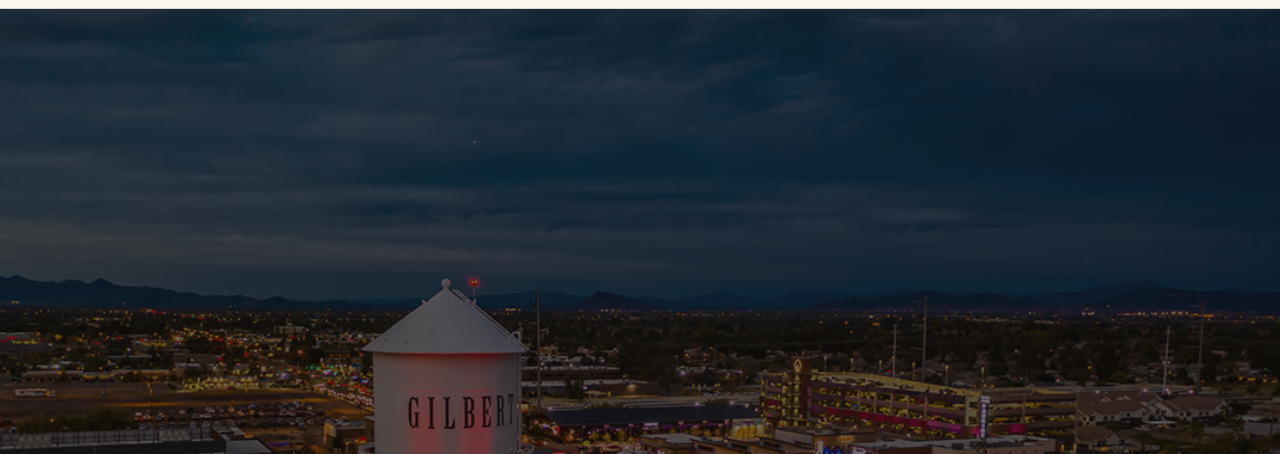
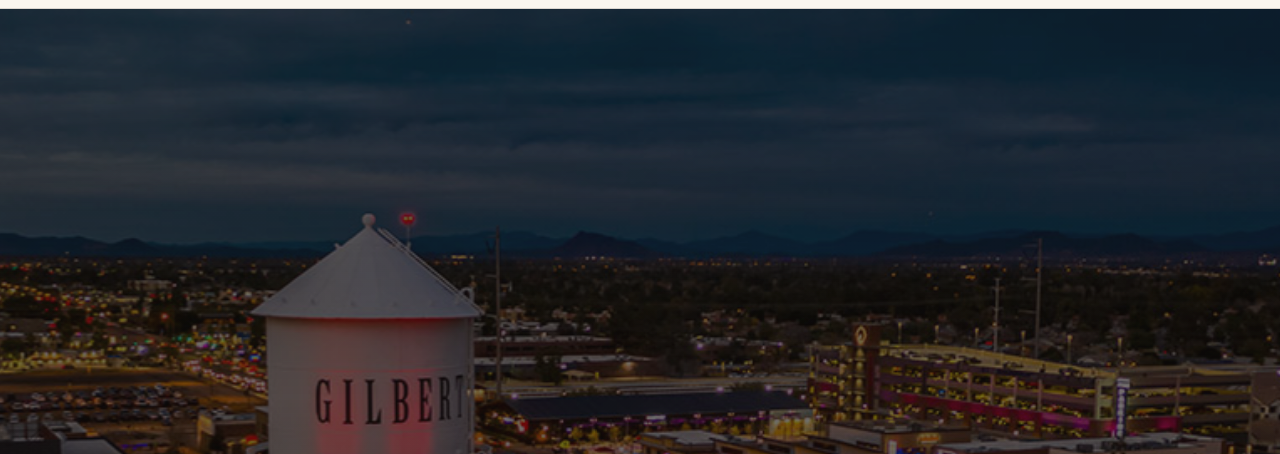
Before and after one commit to tpaulshippy/center-church, a plain HTML site: page public/index.html in a window 1280 px wide. Shown: the part 96-550 px from the top of the page. Drawn offline with Linux system fonts and the light colour scheme.

Commit message:
Hero background scrolls faster than foreground text

```diff
--- a/public/index.html
+++ b/public/index.html
@@ -244,6 +244,6 @@
     </div>
   </footer>
 
-  <script src="/script.js?v=3"></script>
+  <script src="/script.js?v=4"></script>
 </body>
 </html>
--- a/public/script.js
+++ b/public/script.js
@@ -11,4 +11,28 @@
   document.querySelectorAll("[data-year]").forEach((el) => {
     el.textContent = new Date().getFullYear();
   });
+
+  // Hero background drifts up faster than the foreground text while scrolling
+  // (like the reference site). Skipped for reduced-motion users.
+  const heroImgs = Array.from(document.querySelectorAll(".hero-bg img"));
+  const reduceMotion = window.matchMedia("(prefers-reduced-motion: reduce)").matches;
+  if (heroImgs.length && !reduceMotion) {
+    let ticking = false;
+    const update = () => {
+      heroImgs.forEach((img) => {
+        const hero = img.closest("section");
+        if (!hero) return;
+        const r = hero.getBoundingClientRect();
+        if (r.bottom > 0 && r.top < window.innerHeight) {
+          const progress = Math.min(Math.max(-r.top / r.height, 0), 1);
+          img.style.transform = `scale(1.4) translateY(${(-progress * 18).toFixed(2)}%)`;
+        }
+      });
+      ticking = false;
+    };
+    window.addEventListener("scroll", () => {
+      if (!ticking) { requestAnimationFrame(update); ticking = true; }
+    }, { passive: true });
+    update();
+  }
 });
--- a/public/styles.css
+++ b/public/styles.css
@@ -123,7 +123,7 @@
 /* ---------- hero ---------- */
 .hero { position: relative; color: var(--cream); overflow: hidden; background: var(--ink); }
 .hero-bg { position: absolute; inset: 0; }
-.hero-bg img { width: 100%; height: 100%; object-fit: cover; opacity: 0.55; }
+.hero-bg img { width: 100%; height: 100%; object-fit: cover; opacity: 0.55; will-change: transform; }
 .hero-bg::after { content: ""; position: absolute; inset: 0; background: linear-gradient(180deg, rgba(15,12,9,0.45) 0%, rgba(15,12,9,0.25) 45%, rgba(15,12,9,0.78) 100%); }
 .hero-inner { position: relative; z-index: 1; padding: clamp(5rem, 11vw, 9rem) 0 clamp(3.5rem, 7vw, 5.5rem); }
 /* home hero: taller than the viewport, content anchored to the bottom.
```
Also changed, not shown: public/404.html (+1 -1 lines), public/about.html (+1 -1 lines), public/beliefs.html (+1 -1 lines), public/connect.html (+1 -1 lines), public/contact.html (+1 -1 lines), public/leadership.html (+1 -1 lines), public/sermons.html (+1 -1 lines), public/visit.html (+1 -1 lines).
